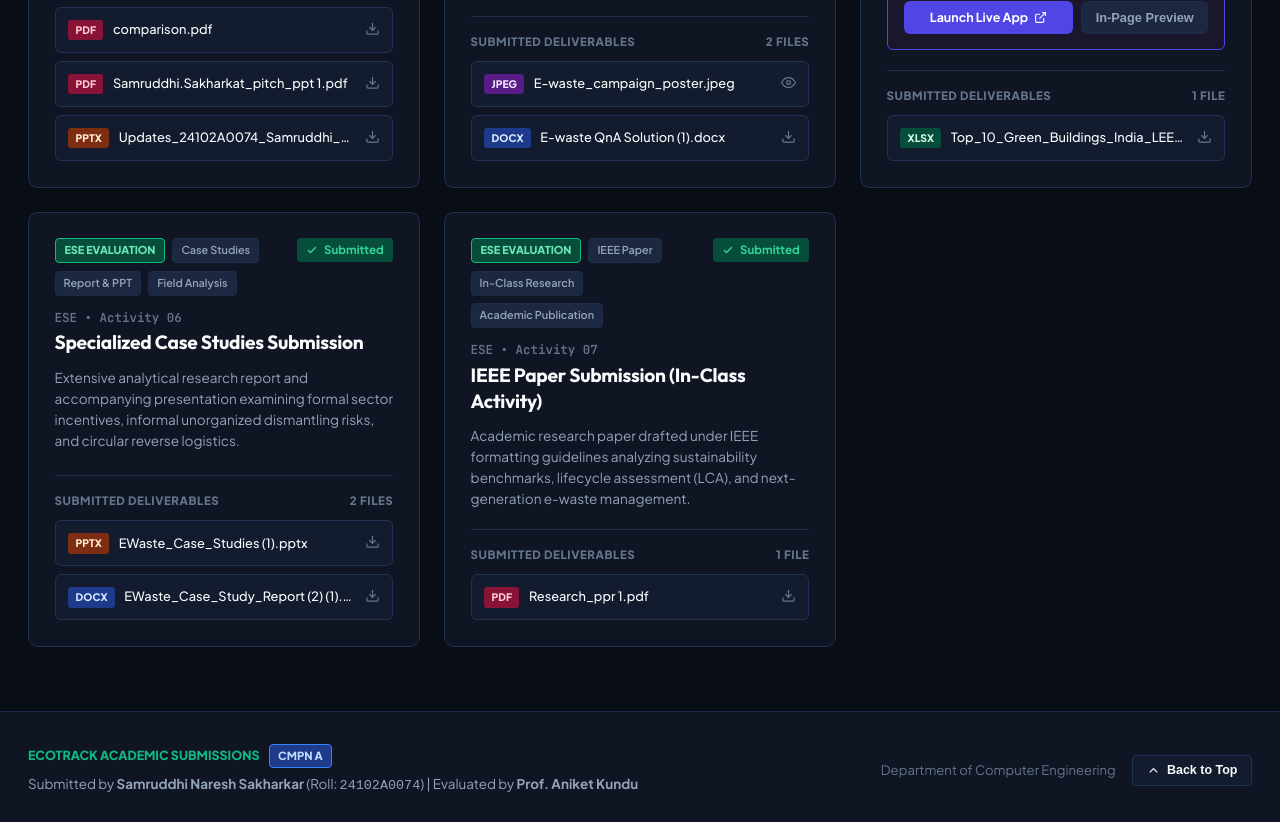
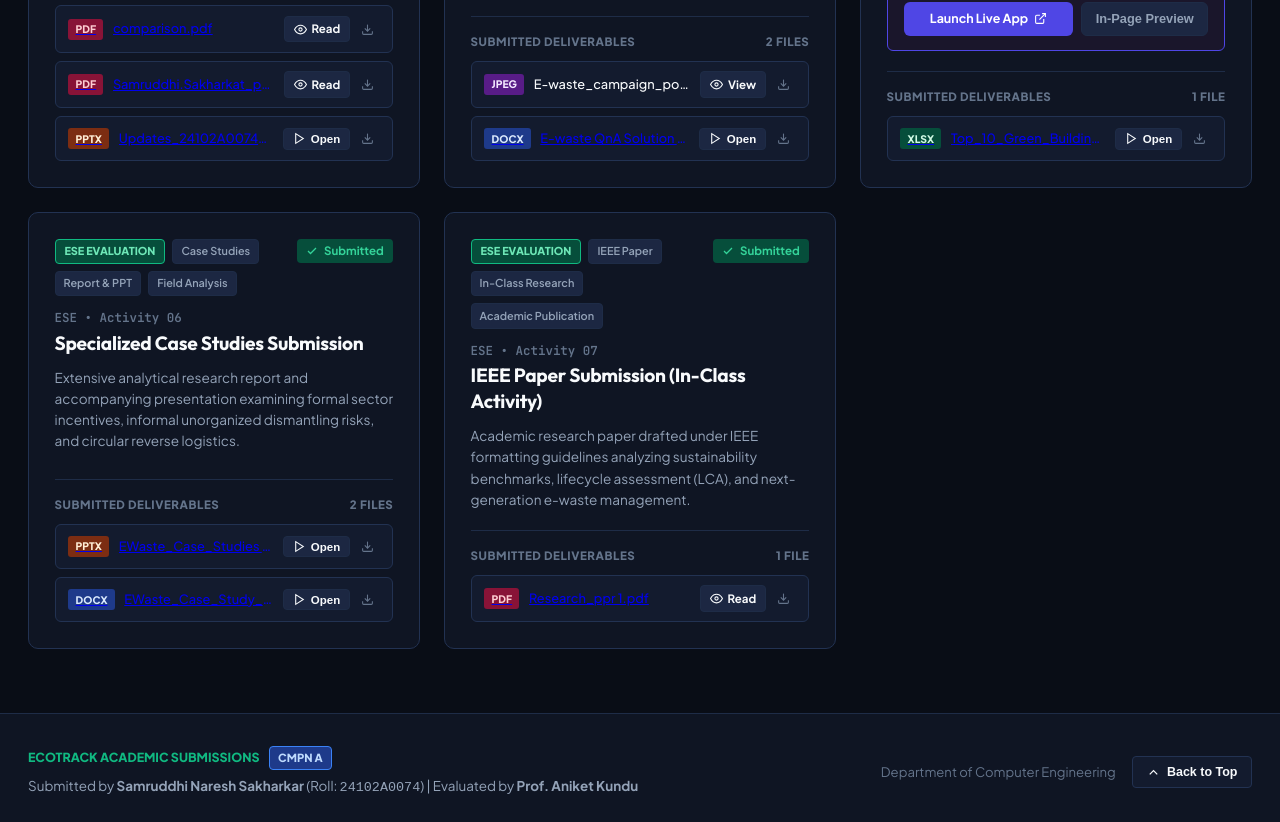
Before and after one commit to SamruddhiNareshSakharkar/Ewaste_submission_Dashboard, a plain HTML site: page index.html in a window 1280 px wide. Shown: the part 3723-4545 px from the top of the page. Drawn offline with Linux system fonts and the light colour scheme.

Commit message:
Fix file viewer and download names, add Office online viewer integration and Read button

```diff
--- a/app.js
+++ b/app.js
@@ -409,30 +409,57 @@ function createActivityCardHTML(act) {
             <span class="badge-ext ${badgeClass}">${file.type.toUpperCase()}</span>
             <span class="file-row-name" title="${file.name}">${file.name}</span>
           </div>
-          <div class="file-download-arrow" title="View Fullsize Poster">
-            <svg width="15" height="15" viewBox="0 0 24 24" fill="none" stroke="currentColor" stroke-width="2">
-              <path d="M1 12s4-8 11-8 11 8 11 8-4 8-11 8-11-8-11-8z"></path>
-              <circle cx="12" cy="12" r="3"></circle>
-            </svg>
+          <div class="file-actions-group">
+            <span class="file-action-pill" title="View Fullsize Poster">
+              <svg width="13" height="13" viewBox="0 0 24 24" fill="none" stroke="currentColor" stroke-width="2"><path d="M1 12s4-8 11-8 11 8 11 8-4 8-11 8-11-8-11-8z"></path><circle cx="12" cy="12" r="3"></circle></svg>
+              <span>View</span>
+            </span>
+            <a href="${encoded}" download="${file.name}" class="file-action-icon-btn" title="Download Image" onclick="event.stopPropagation()">
+              <svg width="13" height="13" viewBox="0 0 24 24" fill="none" stroke="currentColor" stroke-width="2"><path d="M21 15v4a2 2 0 0 1-2 2H5a2 2 0 0 1-2-2v-4"></path><polyline points="7 10 12 15 17 10"></polyline><line x1="12" y1="15" x2="12" y2="3"></line></svg>
+            </a>
           </div>
         </div>
       `;
     }
 
+    // For PDF files: open directly in browser tab so Sir can read it without downloading!
+    if (file.type === "pdf") {
+      return `
+        <div class="file-row">
+          <a href="${encoded}" target="_blank" rel="noopener noreferrer" class="file-row-left" title="Click to view PDF in browser">
+            <span class="badge-ext ${badgeClass}">${file.type.toUpperCase()}</span>
+            <span class="file-row-name">${file.name}</span>
+          </a>
+          <div class="file-actions-group">
+            <a href="${encoded}" target="_blank" rel="noopener noreferrer" class="file-action-pill" title="Open and read PDF in browser tab">
+              <svg width="13" height="13" viewBox="0 0 24 24" fill="none" stroke="currentColor" stroke-width="2"><path d="M1 12s4-8 11-8 11 8 11 8-4 8-11 8-11-8-11-8z"></path><circle cx="12" cy="12" r="3"></circle></svg>
+              <span>Read</span>
+            </a>
+            <a href="${encoded}" download="${file.name}" class="file-action-icon-btn" title="Save / Download ${file.name}">
+              <svg width="13" height="13" viewBox="0 0 24 24" fill="none" stroke="currentColor" stroke-width="2"><path d="M21 15v4a2 2 0 0 1-2 2H5a2 2 0 0 1-2-2v-4"></path><polyline points="7 10 12 15 17 10"></polyline><line x1="12" y1="15" x2="12" y2="3"></line></svg>
+            </a>
+          </div>
+        </div>
+      `;
+    }
+
+    // For PPTX, DOCX, XLSX files:
     return `
-      <a href="${encoded}" class="file-row" download target="_blank" rel="noopener noreferrer">
-        <div class="file-row-left">
+      <div class="file-row">
+        <a href="${encoded}" download="${file.name}" class="file-row-left" title="Click to download ${file.name}">
           <span class="badge-ext ${badgeClass}">${file.type.toUpperCase()}</span>
-          <span class="file-row-name" title="${file.name}">${file.name}</span>
+          <span class="file-row-name">${file.name}</span>
+        </a>
+        <div class="file-actions-group">
+          <button class="file-action-pill" onclick="previewOfficeFile('${encoded}', '${file.name}', '${file.type}')" title="Preview or view instructions">
+            <svg width="13" height="13" viewBox="0 0 24 24" fill="none" stroke="currentColor" stroke-width="2"><polygon points="5 3 19 12 5 21 5 3"></polygon></svg>
+            <span>Open</span>
+          </button>
+          <a href="${encoded}" download="${file.name}" class="file-action-icon-btn" title="Download ${file.name}">
+            <svg width="13" height="13" viewBox="0 0 24 24" fill="none" stroke="currentColor" stroke-width="2"><path d="M21 15v4a2 2 0 0 1-2 2H5a2 2 0 0 1-2-2v-4"></path><polyline points="7 10 12 15 17 10"></polyline><line x1="12" y1="15" x2="12" y2="3"></line></svg>
+          </a>
         </div>
-        <div class="file-download-arrow" title="Download Deliverable">
-          <svg width="15" height="15" viewBox="0 0 24 24" fill="none" stroke="currentColor" stroke-width="2">
-            <path d="M21 15v4a2 2 0 0 1-2 2H5a2 2 0 0 1-2-2v-4"></path>
-            <polyline points="7 10 12 15 17 10"></polyline>
-            <line x1="12" y1="15" x2="12" y2="3"></line>
-          </svg>
-        </div>
-      </a>
+      </div>
     `;
   }).join("");
 
@@ -782,11 +809,34 @@ function toggleTheme() {
   }
 }
 
+// Office & Document File Viewer (PPTX, DOCX, XLSX)
+function previewOfficeFile(relativeEncodedPath, filename, fileType) {
+  const isOnline = window.location.protocol.startsWith('http');
+
+  if (isOnline) {
+    // When deployed online (e.g. GitHub Pages), we can use Microsoft Office Online Viewer or Google Viewer
+    const fullPublicUrl = new URL(relativeEncodedPath, window.location.href).href;
+    const officeViewerUrl = `https://view.officeapps.live.com/op/view.aspx?src=${encodeURIComponent(fullPublicUrl)}`;
+
+    openPreviewModal(officeViewerUrl, `${filename} (${fileType.toUpperCase()} Viewer)`);
+  } else {
+    // When opened locally via file:///
+    // Trigger download with exact original filename and open prompt
+    const a = document.createElement('a');
+    a.href = relativeEncodedPath;
+    a.download = filename;
+    document.body.appendChild(a);
+    a.click();
+    document.body.removeChild(a);
+  }
+}
+
 // Window attachments
 window.openPreviewModal = openPreviewModal;
 window.closePreviewModal = closePreviewModal;
 window.openImageModal = openImageModal;
 window.closeImageModal = closeImageModal;
+window.previewOfficeFile = previewOfficeFile;
 window.resetFilters = resetFilters;
 window.applyMetricFilter = applyMetricFilter;
 window.jumpToCard = jumpToCard;
--- a/style.css
+++ b/style.css
@@ -1160,13 +1160,54 @@ body.light-theme .live-link-box {
   text-overflow: ellipsis;
 }
 
-.file-download-arrow {
+.file-actions-group {
+  display: flex;
+  align-items: center;
+  gap: 0.35rem;
+  flex-shrink: 0;
+}
+
+.file-action-pill {
+  display: inline-flex;
+  align-items: center;
+  gap: 0.3rem;
+  padding: 0.2rem 0.55rem;
+  border-radius: 4px;
+  background: var(--bg-surface);
+  border: 1px solid var(--border-subtle);
+  color: var(--text-main);
+  font-size: 0.72rem;
+  font-weight: 700;
+  text-decoration: none;
+  cursor: pointer;
+  transition: var(--transition);
+}
+
+.file-action-pill:hover {
+  background: var(--bg-secondary);
+  border-color: #38bdf8;
+  color: #38bdf8;
+}
+
+.file-action-icon-btn {
+  width: 24px;
+  height: 24px;
+  border-radius: 4px;
+  background: transparent;
+  border: 1px solid transparent;
   color: var(--text-muted);
-  flex-shrink: 0;
-}
-
-.file-row:hover .file-download-arrow {
-  color: #38bdf8;
+  display: flex;
+  align-items: center;
+  justify-content: center;
+  text-decoration: none;
+  cursor: pointer;
+  transition: var(--transition);
+}
+
+.file-action-icon-btn:hover {
+  background: var(--bg-surface);
+  border-color: var(--border-subtle);
+  color: var(--accent-emerald-light);
 }
 
 /* Compact Table View for Sir */
```
